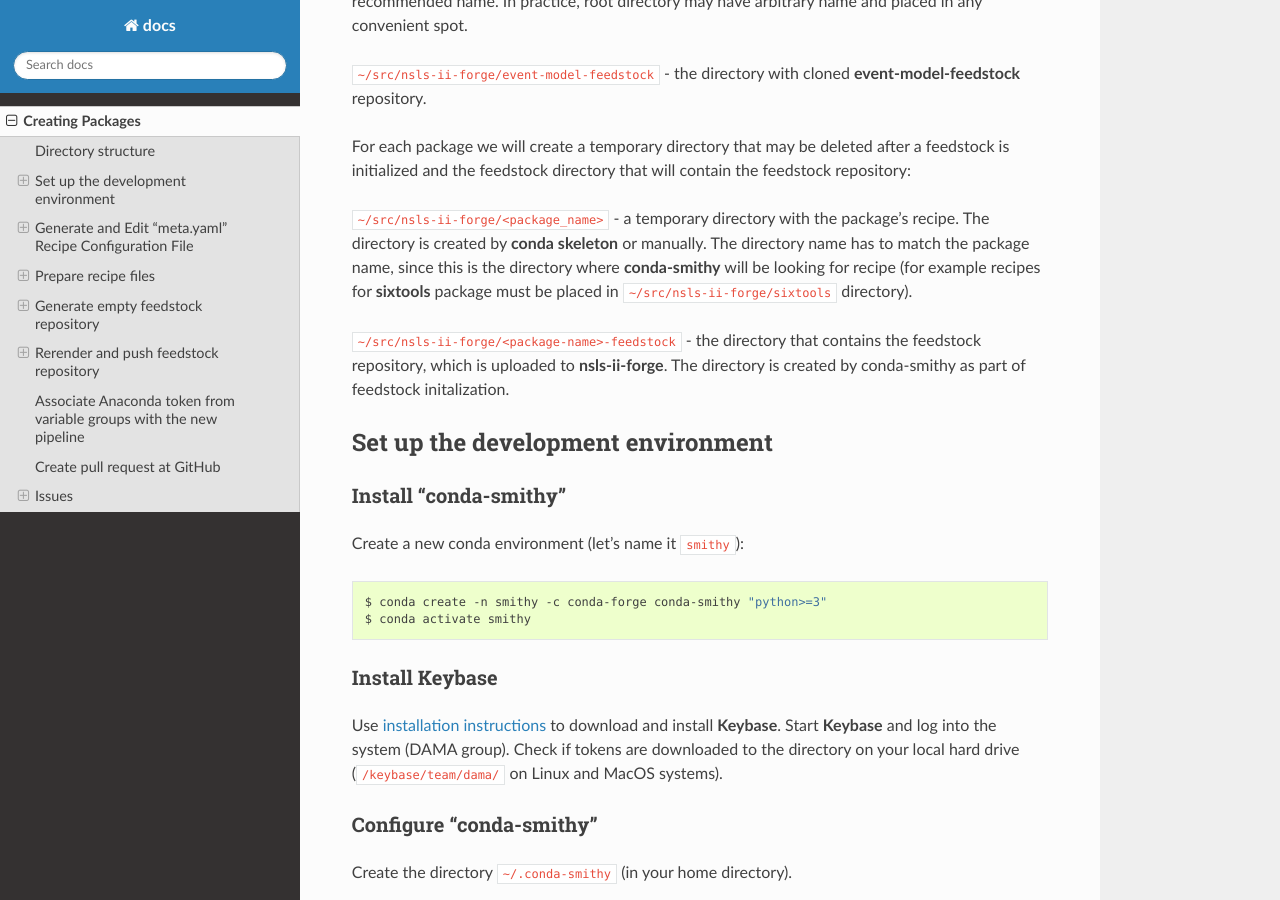
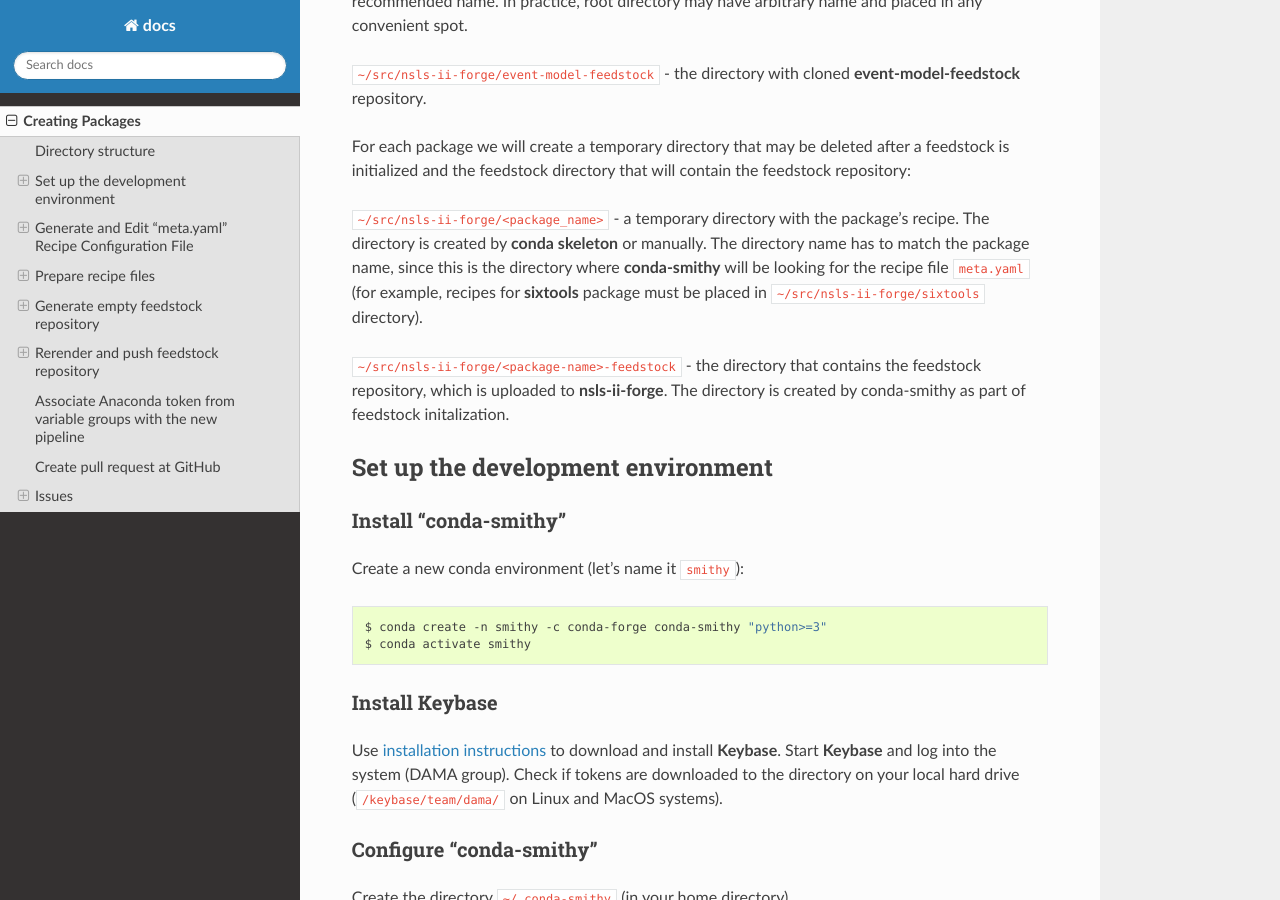
Before and after one commit to nsls-ii-forge/docs, a Sphinx documentation site: the page built from source/creating_packages.rst, in a window 1280 px wide and 900 px high, scrolled down 541 px. Built offline with Sphinx 7.4.7 and the Read the Docs theme 2.0.0, drawn with Linux system fonts in a browser that asks for light colours; some of the changed text lies outside the part shown.

Commit message:
Applied missed suggested changes

```diff
--- a/source/creating_packages.rst
+++ b/source/creating_packages.rst
@@ -37,8 +37,8 @@ the feedstock repository:
 a temporary directory with the package's recipe. The directory is
 created by **conda skeleton** or manually. The directory name has to
 match the package name, since this is the directory where
-**conda-smithy** will be looking for recipe
-(for example recipes for **sixtools** package
+**conda-smithy** will be looking for the recipe file ``meta.yaml``
+(for example, recipes for **sixtools** package
 must be placed in ``~/src/nsls-ii-forge/sixtools`` directory).
 
 ``~/src/nsls-ii-forge/<package-name>-feedstock`` -
```
Also changed, not shown: other parts of source/creating_packages.rst (+1 -1 lines).
